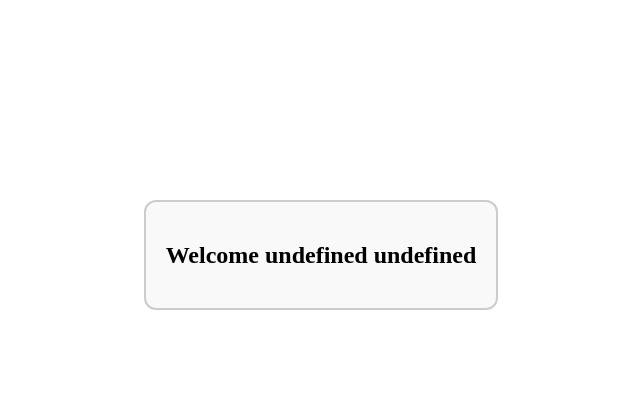
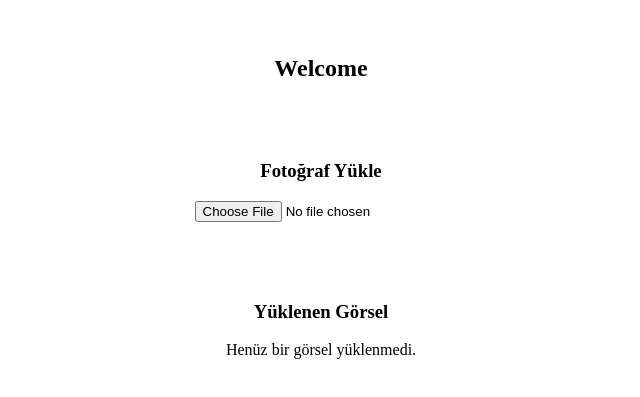
Before and after one commit to oykuygur/Frontend-Project, a React (Create React App) app: page /home in a window 1280 px wide. Shown: the part 203-600 px from the top of the page, without its empty margins (319-959 px from the left). Built offline with nearby package versions, Linux system fonts and the light colour scheme.

Commit message:
imageupload ve imageview içeriği eklendi

```diff
--- a/src/Components/ImageUpload/ImageUpload.jsx
+++ b/src/Components/ImageUpload/ImageUpload.jsx
@@ -0,0 +1,26 @@
+import React, { useState } from "react";
+import styles from "./ImageUpload.module.css";
+
+const ImageUpload = ({ onUpload }) => {
+  const [selectedImage, setSelectedImage] = useState(null);
+
+  const handleImageChange = (e) => {
+    const file = e.target.files[0];
+    if (file) {
+      setSelectedImage(file);
+      onUpload(URL.createObjectURL(file)); // resmi dışa gönder (prop ile)
+    }
+  };
+
+  return (
+    <div className={styles.uploadContainer}>
+      <h3>Fotoğraf Yükle</h3>
+      <input type="file" accept="image/*" onChange={handleImageChange} />
+      {selectedImage && (
+        <p>Yüklenen dosya: <strong>{selectedImage.name}</strong></p>
+      )}
+    </div>
+  );
+};
+
+export default ImageUpload;
--- a/src/Components/ImageUpload/ImageUpload.module.css
+++ b/src/Components/ImageUpload/ImageUpload.module.css
@@ -0,0 +1,4 @@
+.uploadContainer {
+  margin: 20px 0;
+  text-align: center;
+}
--- a/src/Components/ImageView/ImageView.jsx
+++ b/src/Components/ImageView/ImageView.jsx
@@ -0,0 +1,17 @@
+import React from "react";
+import styles from "./ImageView.module.css";
+
+const ImageView = ({ imageUrl }) => {
+  return (
+    <div className={styles.viewContainer}>
+      <h3>Yüklenen Görsel</h3>
+      {imageUrl ? (
+        <img src={imageUrl} alt="Yüklenen" className={styles.previewImage} />
+      ) : (
+        <p>Henüz bir görsel yüklenmedi.</p>
+      )}
+    </div>
+  );
+};
+
+export default ImageView;
--- a/src/Components/ImageView/ImageView.module.css
+++ b/src/Components/ImageView/ImageView.module.css
@@ -0,0 +1,10 @@
+.viewContainer {
+  text-align: center;
+  margin-top: 20px;
+}
+
+.previewImage {
+  width: 300px;
+  margin: 10px;
+  border-radius: 8px;
+}
--- a/src/Components/Welcome/Welcome.jsx
+++ b/src/Components/Welcome/Welcome.jsx
@@ -1,10 +1,18 @@
-import react from "react";
+
+import React, { useState } from "react";
 import styles from "./Welcome.module.css";
+import ImageUpload from "../ImageUpload/ImageUpload";
+import ImageView from "../ImageView/ImageView";
 
 const Welcome = ({ firstName, lastName }) => {
+  const [imageUrl, setImageUrl] = useState("");
+
   return (
     <div className={styles.container}>
-      <h2>Welcome {`${firstName} ${lastName}`}</h2>
+      <h2>Welcome {`${firstName || ""} ${lastName || ""}`}</h2>
+
+      <ImageUpload onUpload={setImageUrl} />
+      <ImageView imageUrl={imageUrl} />
     </div>
   );
 };
--- a/src/Components/Welcome/Welcome.module.css
+++ b/src/Components/Welcome/Welcome.module.css
@@ -1,11 +1,17 @@
 .container {
-  text-align: center;
-  margin-top: 100px;
-  padding: 20px;
+  display: flex;
+  flex-direction: column;
+  align-items: center;
+  gap: 20px;
+  padding: 40px;
+}
+
+.card {
+  background-color: #ffffff;
+  padding: 25px;
+  width: 90%;
+  max-width: 600px;
   border: 2px solid #ccc;
   border-radius: 12px;
-  background-color: #f9f9f9;
-  max-width: 500px;
-  margin-left: auto;
-  margin-right: auto;
+  box-shadow: 0 4px 12px rgba(0, 0, 0, 0.08);
 }
```
Also changed, not shown: public/assets/photo1.jpg (added), public/assets/photo2.jpg (added).
